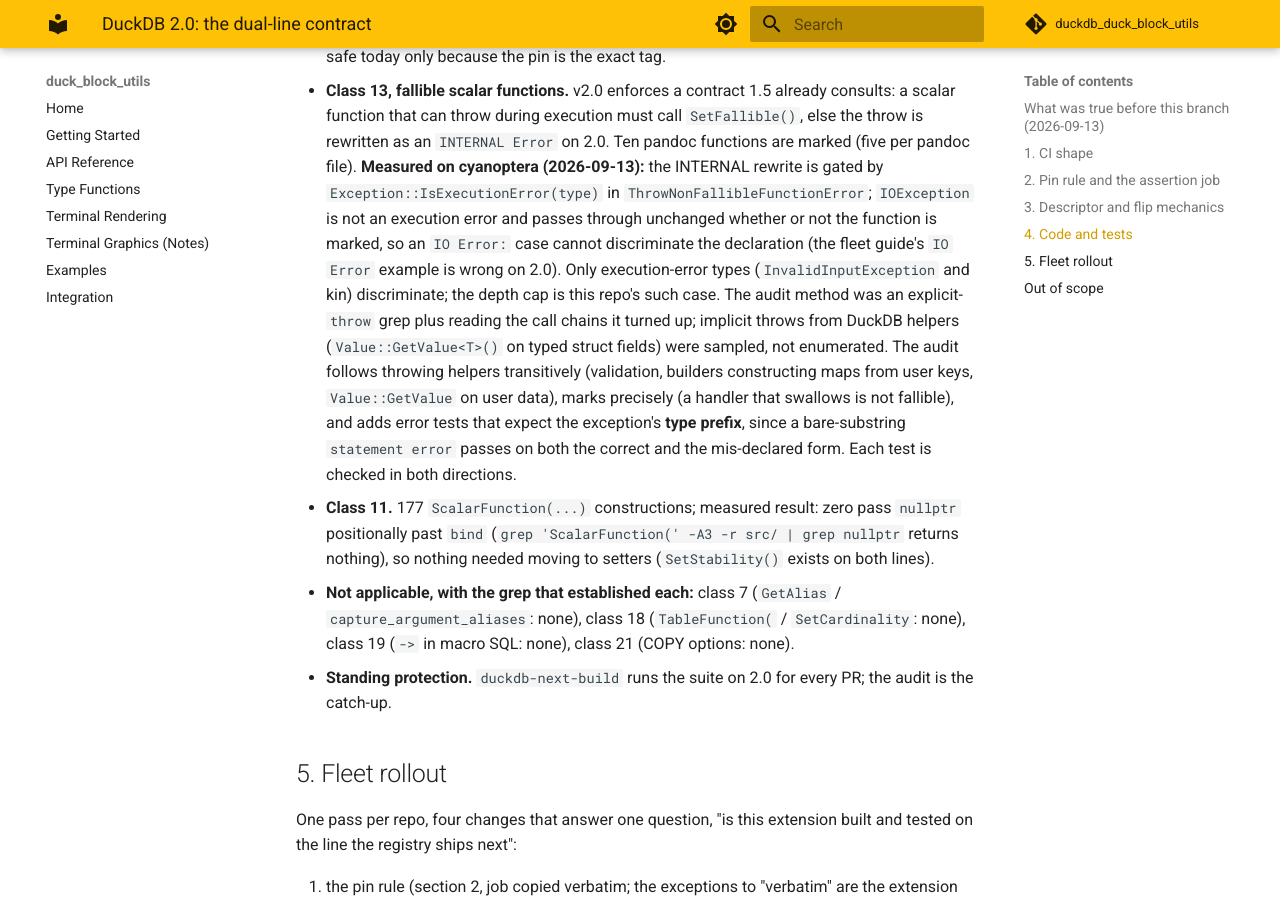
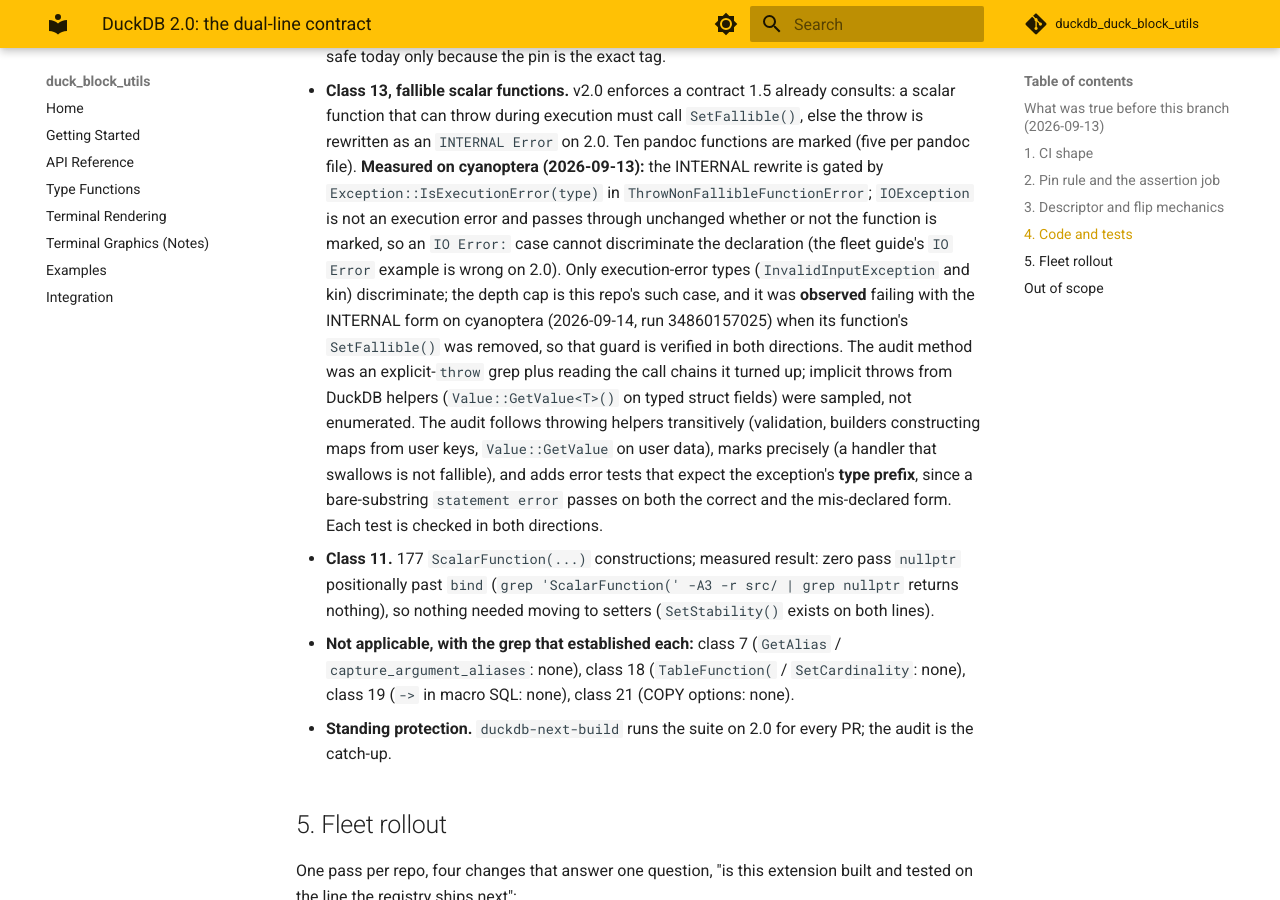
Before and after one commit to teaguesterling/duckdb_duck_block_utils, an MkDocs documentation site: the page built from docs/superpowers/specs/2026-09-13-duckdb-2.0-dual-line-design.md, in a window 1280 px wide and 900 px high, scrolled down 3366 px. Built offline with MkDocs 1.6.1 and Material for MkDocs 9.7.7, drawn with Linux system fonts in a browser that asks for light colours; comment, search, counter and statistics services are not loaded.

Commit message:
class 13: the depth-cap guard is observed discriminating on 2.0
throwaway/class13-observe dispatch run 34860157025, with pandoc_ast_to_blocks'
SetFallible() removed: pandoc_recursion_cap.test failed on the 2.0 leg with the
INTERNAL rewrite (message recorded in the test header), which the
'Invalid Input Error: ' expectation rejects. Guard verified in both directions.

Co-Authored-By: Claude Fable 5.1 <noreply@anthropic.com>
Claude-Session: https://claude.ai/code/session_016zwajrDwGovHyurxP53ouh

```diff
--- a/docs/superpowers/specs/2026-09-13-duckdb-2.0-dual-line-design.md
+++ b/docs/superpowers/specs/2026-09-13-duckdb-2.0-dual-line-design.md
@@ -121,7 +121,9 @@ One-time audit against the 21-class catalogue, aimed at the classes a green buil
   `IOException` is not an execution error and passes through unchanged whether or not the
   function is marked, so an `IO Error:` case cannot discriminate the declaration (the fleet
   guide's `IO Error` example is wrong on 2.0). Only execution-error types
-  (`InvalidInputException` and kin) discriminate; the depth cap is this repo's such case. The audit method was an explicit-`throw` grep plus reading the call chains it turned
+  (`InvalidInputException` and kin) discriminate; the depth cap is this repo's such case, and it
+  was **observed** failing with the INTERNAL form on cyanoptera (2026-09-14, run 34860157025)
+  when its function's `SetFallible()` was removed, so that guard is verified in both directions. The audit method was an explicit-`throw` grep plus reading the call chains it turned
   up; implicit throws from DuckDB helpers (`Value::GetValue<T>()` on typed struct fields) were
   sampled, not enumerated. The audit follows throwing helpers transitively (validation, builders
   constructing maps from user keys, `Value::GetValue` on user data), marks precisely (a handler
```
Also changed, not shown: 1 other file.
